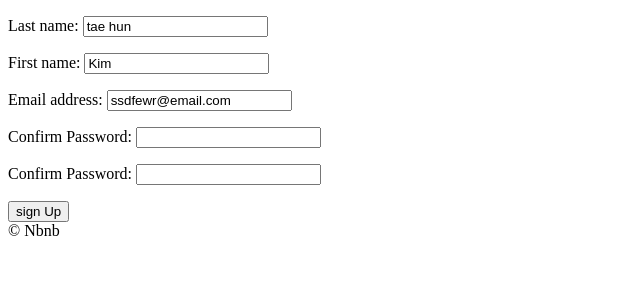
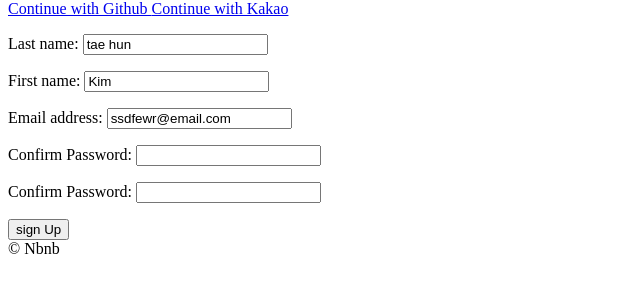
Before and after one commit to KTH-INHA-16/airbnb, a Django app: page /users/signup in a window 1280 px wide. Shown: the part 115-415 px from the top of the page, without its empty margins (0-640 px from the left). Run offline with Django 3.2, Linux system fonts and the light colour scheme.

Commit message:
15
pipenv에서 requests를 다운로드 받고
github와 kakao의 연동로그인 구현 완료

```diff
--- /dev/null
+++ b/templates/partials/social_login.html
@@ -0,0 +1,8 @@
+<div>
+    <a href="{% url 'users:github-login' %}">
+        Continue with Github
+    </a>
+    <a href="{% url 'users:kakao-login' %}">
+        Continue with Kakao
+    </a>
+</div>
--- a/templates/users/login.html
+++ b/templates/users/login.html
@@ -8,7 +8,7 @@ Log In
 {%endblock search-bar%}
 
 {% block content %}
-
+{%include 'partials/social_login.html'%}
 <form method="POST" action="{% url "users:login"%}">
     {% csrf_token %}
     {{form.as_p}}
--- a/templates/users/signup.html
+++ b/templates/users/signup.html
@@ -5,7 +5,7 @@ Sign Up
 {%endblock page_title%}
 
 {% block content %}
-
+{%include 'partials/social_login.html'%}
 <form method="POST" action="{% url "users:signup" %}">
     {% csrf_token %}
     {{form.as_p}}
--- a/users/admin.py
+++ b/users/admin.py
@@ -37,6 +37,7 @@ class UserAdmin(UserAdmin):
                     "language",
                     "currency",
                     "superhost",
+                    "login_method",
                 )
             },
         ),
@@ -57,4 +58,5 @@ class UserAdmin(UserAdmin):
         "is_superuser",
         "email_verified",
         "email_secret",
+        "login_method",
     )
--- a/users/models.py
+++ b/users/models.py
@@ -39,6 +39,16 @@ class User(AbstractUser):
         (CURRENCY_KRW, "KRW"),
     )
 
+    LOGIN_EMAIL = "email"
+    LOGIN_GITHUB = "github"
+    LOGIN_KAKAO = "kakao"
+
+    LOGIN_CHOICES = (
+        (LOGIN_EMAIL, "Email"),
+        (LOGIN_GITHUB, "Github"),
+        (LOGIN_KAKAO, "Kakao"),
+    )
+
     avator = models.ImageField(upload_to="avatars", blank=True)
     gender = models.CharField(choices=GENDER_CHOICES, max_length=10, blank=True)
     bio = models.TextField(blank=True)
@@ -52,6 +62,9 @@ class User(AbstractUser):
     superhost = models.BooleanField(default=False)
     email_verified = models.BooleanField(default=False)
     email_secret = models.CharField(max_length=20, default="", blank=True)
+    login_method = models.CharField(
+        max_length=50, choices=LOGIN_CHOICES, default=LOGIN_EMAIL
+    )
 
     def verify_email(self):
         if self.email_verified is False:
--- a/users/urls.py
+++ b/users/urls.py
@@ -5,6 +5,10 @@ app_name = "users"
 
 urlpatterns = [
     path("login", views.LoginView.as_view(), name="login"),
+    path("login/github", views.github_login, name="github-login"),
+    path("login/github/callback", views.github_callback, name="github-callback"),
+    path("login/kakao", views.kakao_login, name="kakao-login"),
+    path("login/kakao/callback", views.kakao_callback, name="kakao-callback"),
     path("logout", views.log_out, name="logout"),
     path("signup", views.SignUpView.as_view(), name="signup"),
     path("verify/<str:key>", views.complete_verification, name="complete-verification"),
--- a/users/views.py
+++ b/users/views.py
@@ -1,8 +1,11 @@
+import os
+import requests
 from django.views import View
 from django.views.generic import FormView
 from django.urls import reverse_lazy
 from django.shortcuts import render, redirect, reverse
 from django.contrib.auth import authenticate, login, logout
+from django.core.files.base import ContentFile
 from . import forms
 from . import models
 
@@ -62,3 +65,135 @@ def complete_verification(request, key):
         # to do: add error message
         pass
     return redirect(reverse("core:home"))
+
+
+def github_login(request):
+    client_id = os.environ.get("GH_ID")
+    redirect_uri = "http://127.0.0.1:8000/users/login/github/callback"
+    return redirect(
+        f"https://github.com/login/oauth/authorize?client_id={client_id}&redirect_uri={redirect_uri}&scope=read:user"
+    )
+
+
+class GithubException(Exception):
+    pass
+
+
+def github_callback(request):
+    try:
+        client_id = os.environ.get("GH_ID")
+        client_secret = os.environ.get("GH_SECRET")
+        code = request.GET.get("code", None)
+        if code is not None:
+            token_request = requests.post(
+                f"https://github.com/login/oauth/access_token?client_id={client_id}&client_secret={client_secret}&code={code}",
+                headers={"Accept": "application/json"},
+            )
+            token_json = token_request.json()
+            error = token_json.get("error", None)
+            if error is not None:
+                raise GithubException()
+            else:
+                access_token = token_json.get("access_token")
+                profile_request = requests.get(
+                    "https://api.github.com/user",
+                    headers={
+                        "Authorization": f"token {access_token}",
+                        "Accept": "application/json",
+                    },
+                )
+                profile_json = profile_request.json()
+                username = profile_json.get("login", None)
+                if username is not None:
+                    name = profile_json.get("name")
+                    email = profile_json.get("email")
+                    bio = profile_json.get("bio")
+                    try:
+                        user = models.User.objects.get(email=email)
+                        if user.login_method != models.User.LOGIN_GITHUB:
+                            raise GithubException()
+                    except models.User.DoesNotExist:
+                        user = models.User.objects.create(
+                            email=email,
+                            first_name=name,
+                            username=email,
+                            bio=bio,
+                            login_method=models.User.LOGIN_GITHUB,
+                            email_verified=True,
+                        )
+                        user.set_unusable_password()
+                        user.save()
+                    login(request, user)
+                    return redirect(reverse("core:home"))
+                else:
+                    raise GithubException()
+        else:
+            raise GithubException()
+    except GithubException:
+        # send error message
+        return redirect(reverse("users:login"))
+
+
+def kakao_login(requeset):
+    client_id = os.environ.get("KAKAO_ID")
+    redirect_uri = "http://127.0.0.1:8000/users/login/kakao/callback"
+    return redirect(
+        f"https://kauth.kakao.com/oauth/authorize?client_id={client_id}&redirect_uri={redirect_uri}&response_type=code"
+    )
+
+
+class KakaoException(Exception):
+    pass
+
+
+def kakao_callback(request):
+    try:
+        code = request.GET.get("code")
+        client_id = os.environ.get("KAKAO_ID")
+        redirect_uri = "http://127.0.0.1:8000/users/login/kakao/callback"
+        token_request = requests.get(
+            f"https://kauth.kakao.com/oauth/token?grant_type=authorization_code&client_id={client_id}&redirect_uri={redirect_uri}&code={code}"
+        )
+        token_json = token_request.json()
+        error = token_json.get("error", None)
+        if error is not None:
+            raise KakaoException()
+        access_token = token_json.get("access_token")
+        profile_request = requests.get(
+            "https://kapi.kakao.com/v2/user/me",
+            headers={"Authorization": f"Bearer {access_token}"},
+        )
+        profile_json = profile_request.json()
+        email = profile_json.get("kakao_account", None).get("email", None)
+        if email is None:
+            raise KakaoException()
+        properties = profile_json.get("properties")
+        nickname = properties.get("nickname")
+        profile_image = (
+            profile_json.get("kakao_account", None)
+            .get("profile", None)
+            .get("profile_image_url", None)
+        )
+        try:
+            user = models.User.objects.get(email=email)
+            if user.login_method != models.User.LOGIN_KAKAO:
+                raise KakaoException()
+        except models.User.DoesNotExist:
+            user = models.User.objects.create(
+                email=email,
+                username=email,
+                first_name=nickname,
+                login_method=models.User.LOGIN_KAKAO,
+                email_verified=True,
+            )
+            user.set_unusable_password()
+            user.save()
+            if profile_image is not None:
+                photo_request = requests.get(profile_image)
+                user.avator.save(
+                    f"{nickname}-avator", ContentFile(photo_request.content)
+                )
+        login(request, user)
+        return redirect(reverse("core:home"))
+    except KakaoException:
+        return redirect(reverse("users:login"))
```
Also changed, not shown: users/migrations/0005_user_login_method.py (added), 2 other files.
